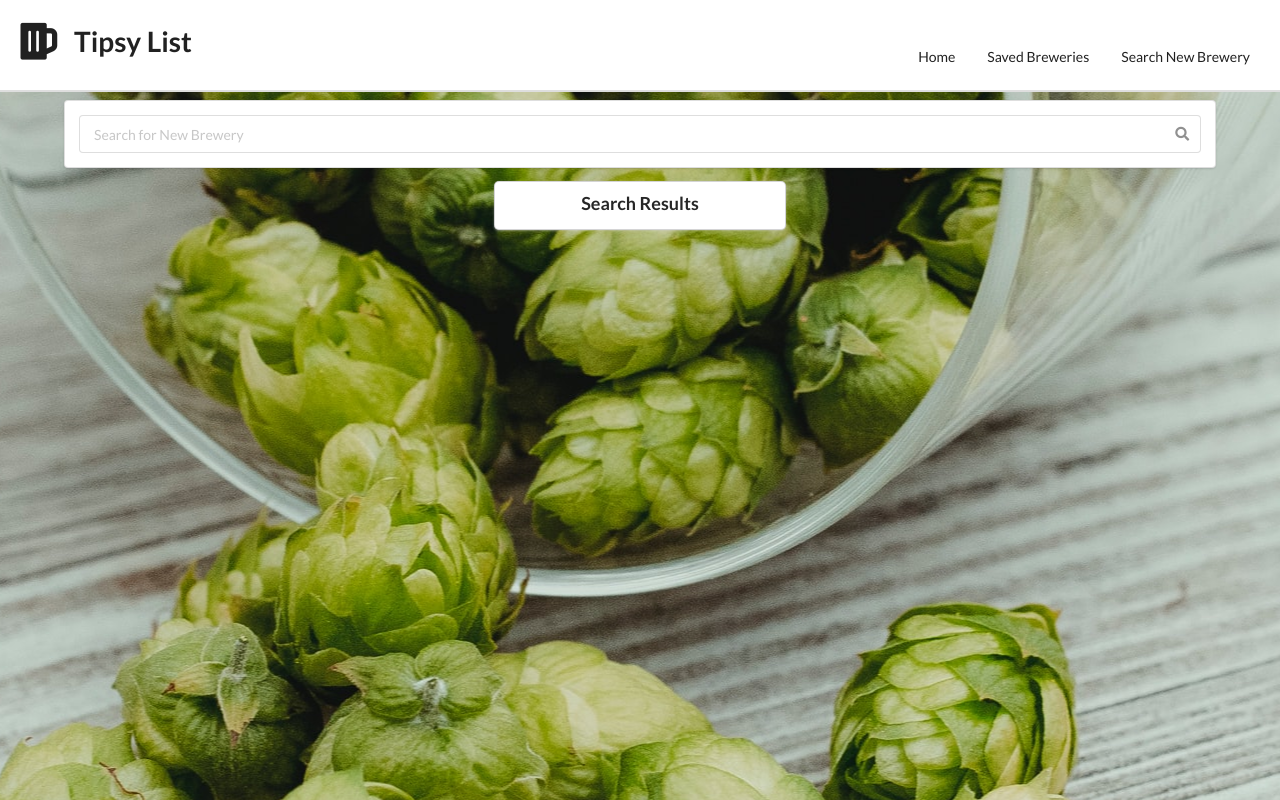
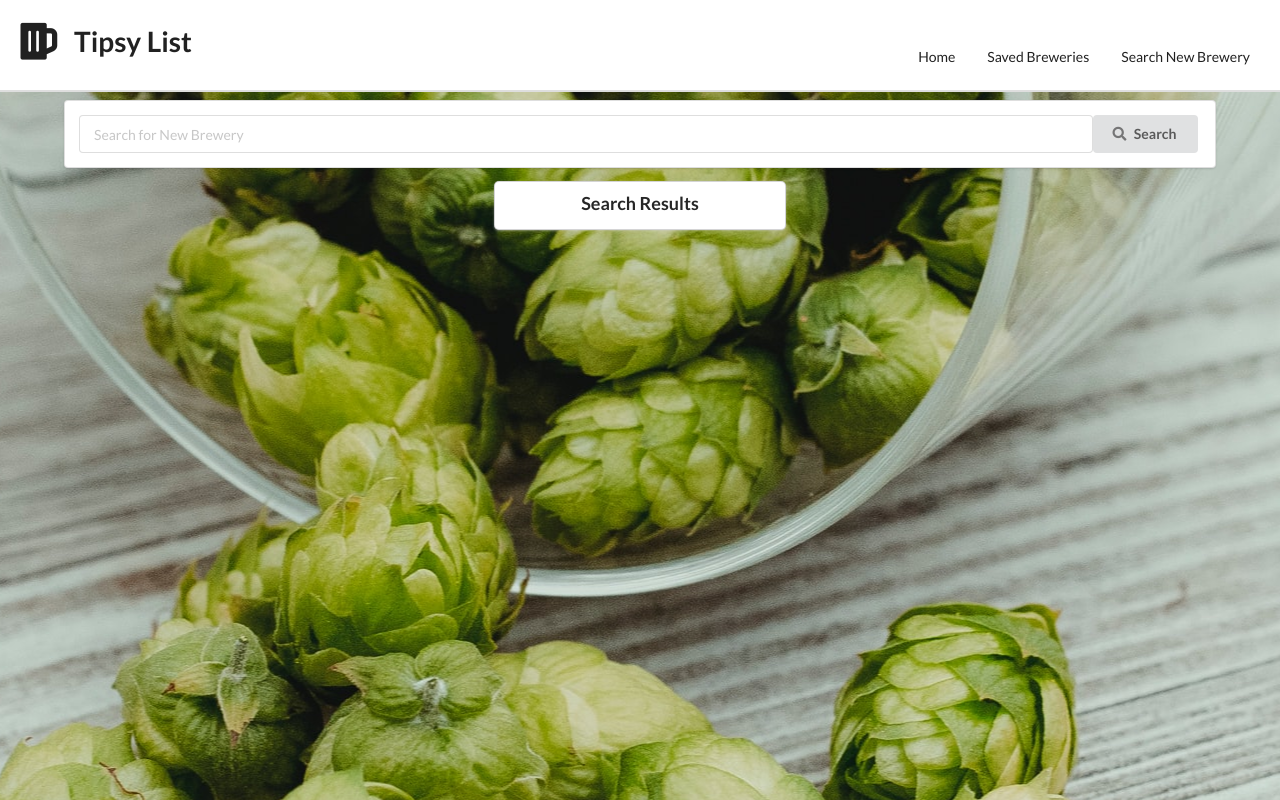
Before and after one commit to builtbyjosh/tipsy_list_v2, a React (Create React App) app in the folder tipsy_review_frontend_v3/: page /search in a window 1280 px wide. Built offline with nearby package versions, Linux system fonts and the light colour scheme.

Commit message:
modified search bar to include button

```diff
--- a/tipsy_review_frontend_v3/src/components/SearchAPIBreweries.js
+++ b/tipsy_review_frontend_v3/src/components/SearchAPIBreweries.js
@@ -6,7 +6,7 @@ import SearchListItems from "./SearchListItems";
 
 class SearchAPIBreweries extends Component {
   state = {
-    query: ""
+    query: "",
   };
 
   handleChange = (e) => {
@@ -31,7 +31,9 @@ class SearchAPIBreweries extends Component {
                 onChange={this.handleChange}
                 placeholder="Search for New Brewery"
               />
-              <i className="search icon"></i>
+              <button className="ui button" type="submit">
+                <i className="search icon link "></i>Search
+              </button>
             </div>
           </form>
         </div>
```
